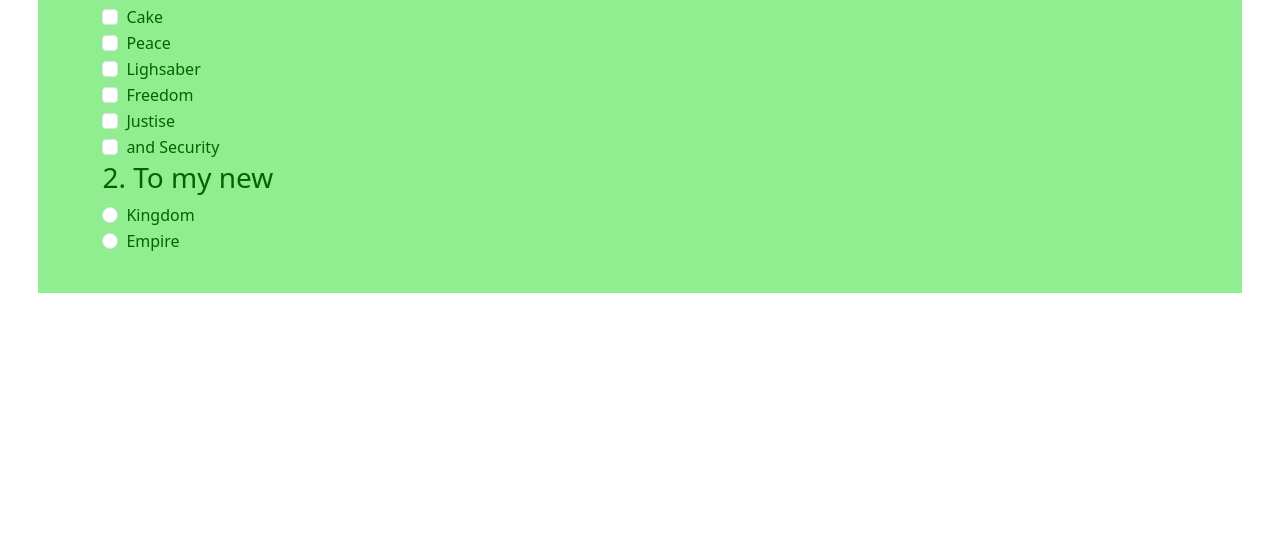
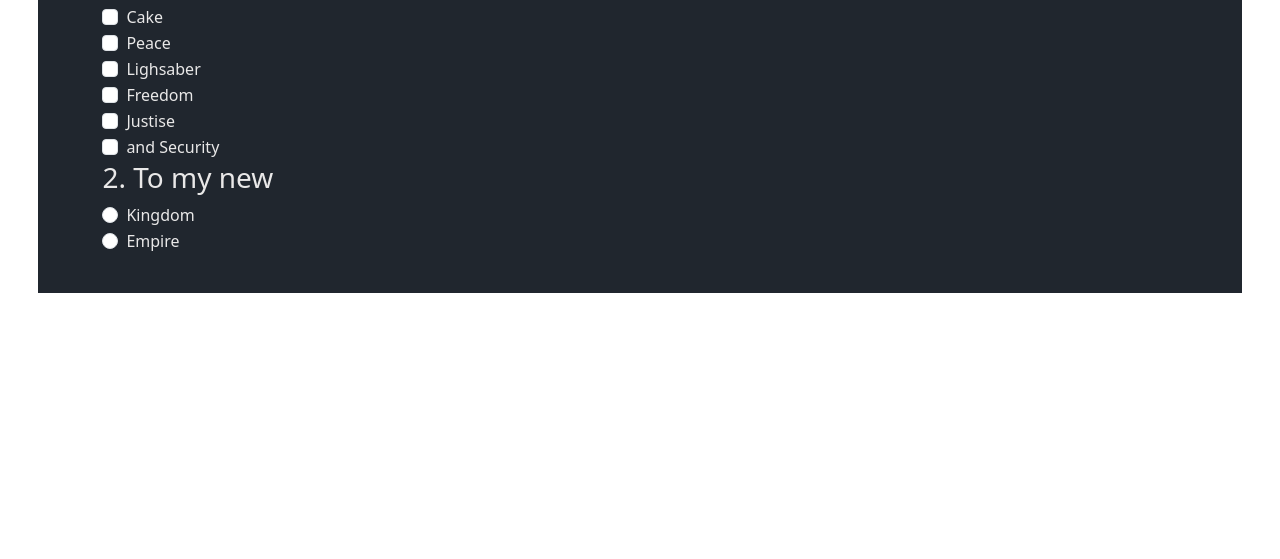
Before and after one commit to vorosvezer/The-duel-on-Mustafar, a plain HTML site: page index.html in a window 1280 px wide. Shown: the part 241-800 px from the top of the page. Drawn offline with nearby package versions, Linux system fonts and the light colour scheme.

Commit message:
add some nice css colours

```diff
--- a/syles.css
+++ b/syles.css
@@ -3,6 +3,6 @@
     margin: 5% 3%;
     padding: 3% 5%;
     /* padding-top: 3%; */
-    background-color: lightgreen;
-    color: darkgreen;
+    background-color: #20262E;
+    color: #E9E8E8;
 }
```
